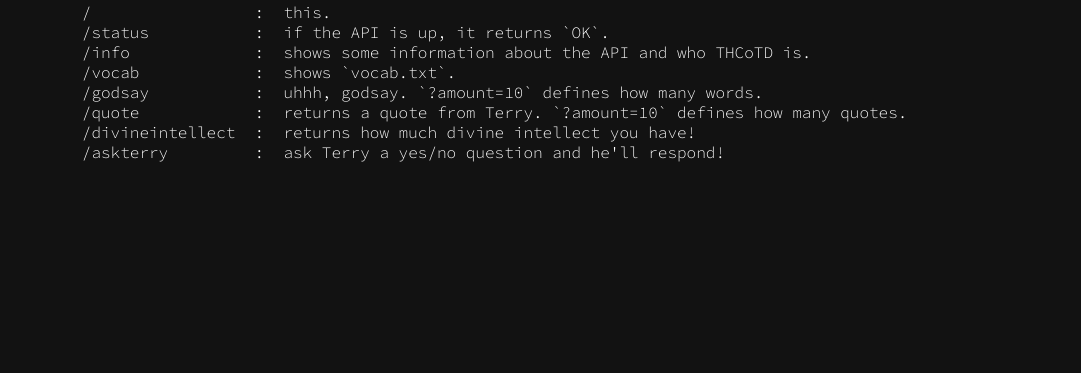
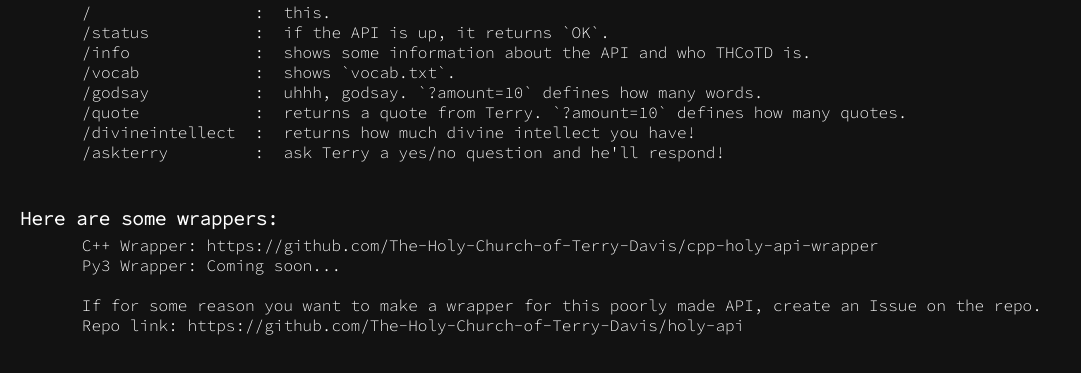
Before and after one commit to The-Holy-Church-of-Terry-Davis/holy-api, a plain HTML site: page www/index.html in a window 1280 px wide. Shown: the part 223-596 px from the top of the page, without its empty margins (0-1081 px from the left). Drawn offline with Linux system fonts and the light colour scheme.

Commit message:
added wrappers section

```diff
--- a/www/index.html
+++ b/www/index.html
@@ -27,5 +27,14 @@
         /divineintellect  :  returns how much divine intellect you have!
         /askterry         :  ask Terry a yes/no question and he'll respond!
       </pre>
+      <br />
+      <h3 id="subtitle">Here are some wrappers:</h3>
+      <pre>
+        C++ Wrapper: https://github.com/The-Holy-Church-of-Terry-Davis/cpp-holy-api-wrapper
+        Py3 Wrapper: Coming soon...
+
+        If for some reason you want to make a wrapper for this poorly made API, create an Issue on the repo.
+        Repo link: https://github.com/The-Holy-Church-of-Terry-Davis/holy-api
+      </pre>
   </body>
 </html>
```
Also changed, not shown: 1 other file.
